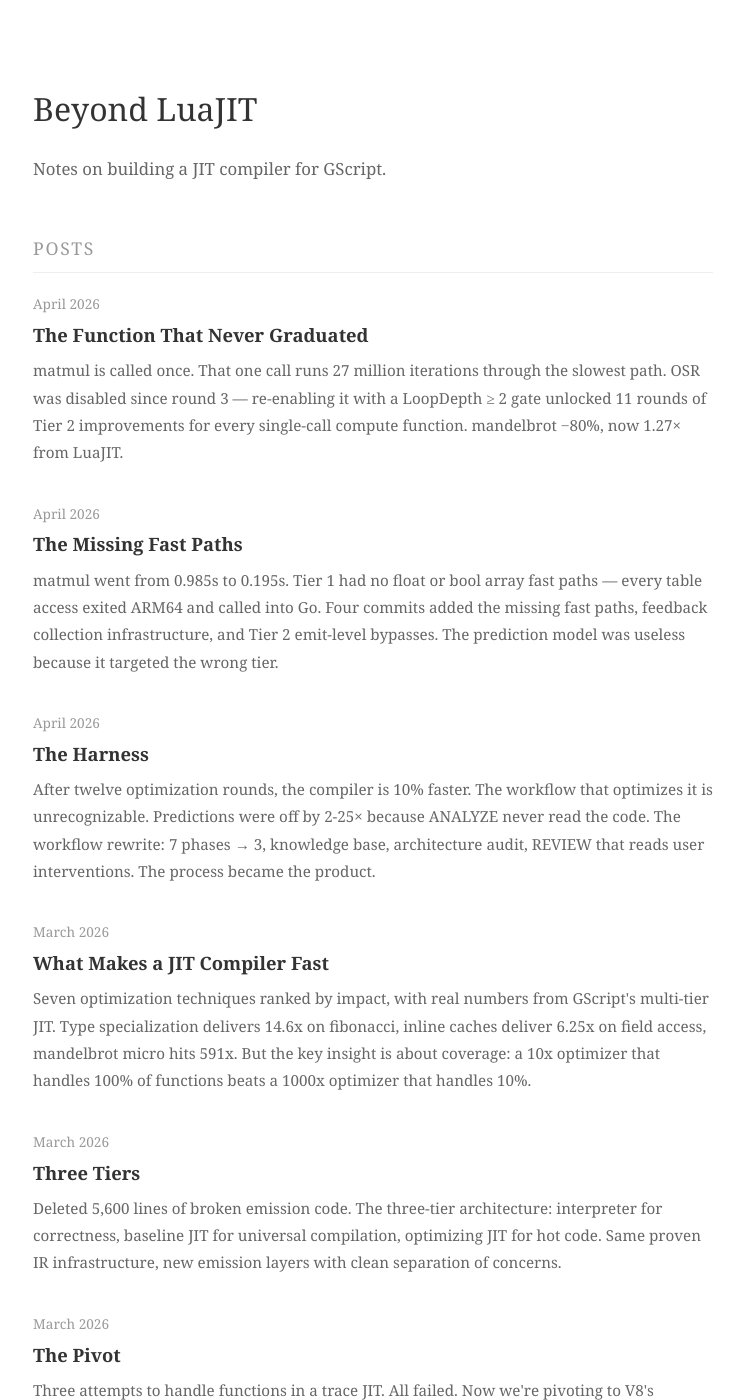
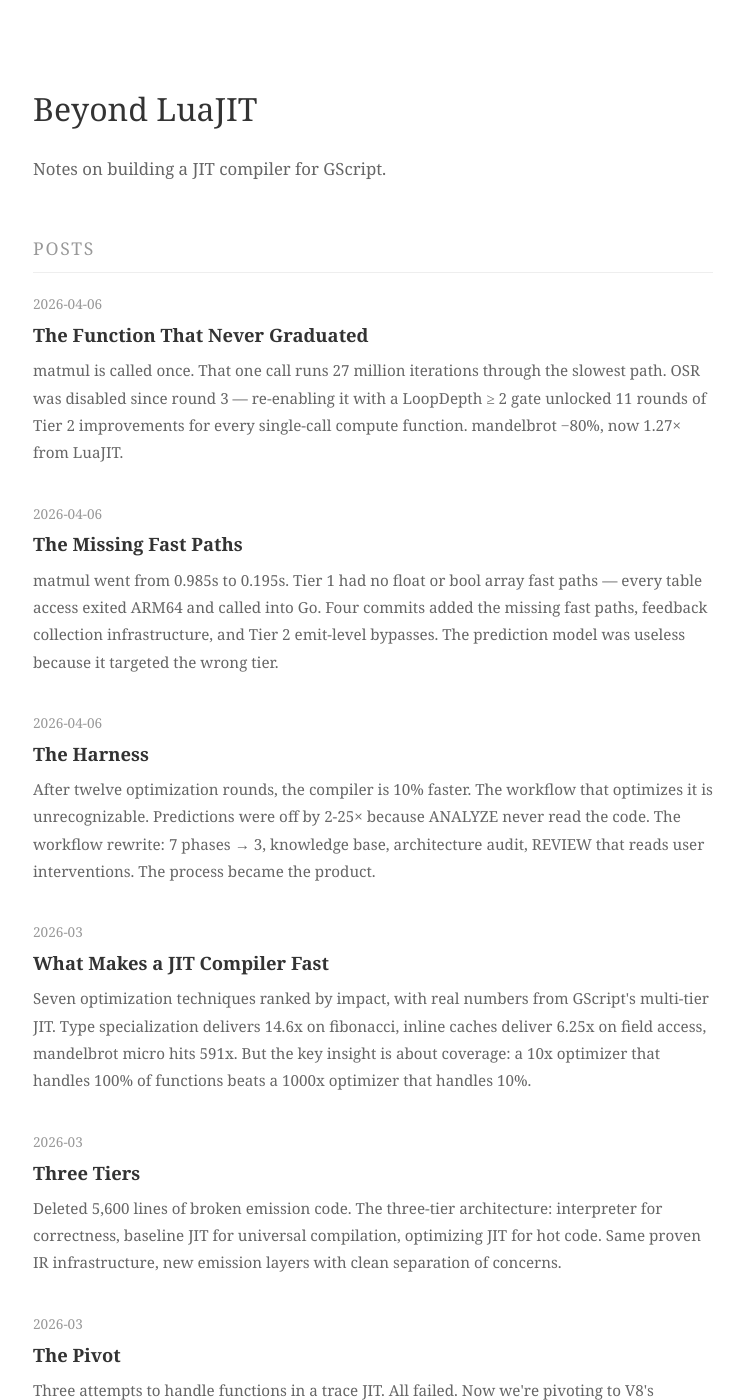
Before and after one commit to jxwr/gscript, a Jekyll site: the page docs/index.html, which Jekyll copies as it is, in a window 1280 px wide and 1400 px high. Shown: the whole window, without its empty margins (267-1011 px from the left). Built offline with Jekyll 4.4.1, drawn with Linux system fonts in a browser that asks for light colours; some of the changed text lies outside the part shown.

Commit message:
blog: use full date (YYYY-MM-DD) in index, fix existing entries

```diff
--- a/docs/index.html
+++ b/docs/index.html
@@ -92,175 +92,175 @@
 <h2>Posts</h2>
 
 <div class="post">
-  <span class="date">April 2026</span>
+  <span class="date">2026-04-06</span>
   <br>
   <a href="25-the-function-that-never-graduated">The Function That Never Graduated</a>
   <p>matmul is called once. That one call runs 27 million iterations through the slowest path. OSR was disabled since round 3 &mdash; re-enabling it with a LoopDepth &ge; 2 gate unlocked 11 rounds of Tier 2 improvements for every single-call compute function. mandelbrot &minus;80%, now 1.27&times; from LuaJIT.</p>
 </div>
 
 <div class="post">
-  <span class="date">April 2026</span>
+  <span class="date">2026-04-06</span>
   <br>
   <a href="24-the-missing-fast-paths">The Missing Fast Paths</a>
   <p>matmul went from 0.985s to 0.195s. Tier 1 had no float or bool array fast paths &mdash; every table access exited ARM64 and called into Go. Four commits added the missing fast paths, feedback collection infrastructure, and Tier 2 emit-level bypasses. The prediction model was useless because it targeted the wrong tier.</p>
 </div>
 
 <div class="post">
-  <span class="date">April 2026</span>
+  <span class="date">2026-04-06</span>
   <br>
   <a href="23-the-harness">The Harness</a>
   <p>After twelve optimization rounds, the compiler is 10% faster. The workflow that optimizes it is unrecognizable. Predictions were off by 2-25&times; because ANALYZE never read the code. The workflow rewrite: 7 phases &rarr; 3, knowledge base, architecture audit, REVIEW that reads user interventions. The process became the product.</p>
 </div>
 
 <div class="post">
-  <span class="date">March 2026</span>
+  <span class="date">2026-03</span>
   <br>
   <a href="22-jit-optimization-techniques">What Makes a JIT Compiler Fast</a>
   <p>Seven optimization techniques ranked by impact, with real numbers from GScript's multi-tier JIT. Type specialization delivers 14.6x on fibonacci, inline caches deliver 6.25x on field access, mandelbrot micro hits 591x. But the key insight is about coverage: a 10x optimizer that handles 100% of functions beats a 1000x optimizer that handles 10%.</p>
 </div>
 
 <div class="post">
-  <span class="date">March 2026</span>
+  <span class="date">2026-03</span>
   <br>
   <a href="21-three-tiers">Three Tiers</a>
   <p>Deleted 5,600 lines of broken emission code. The three-tier architecture: interpreter for correctness, baseline JIT for universal compilation, optimizing JIT for hot code. Same proven IR infrastructure, new emission layers with clean separation of concerns.</p>
 </div>
 
 <div class="post">
-  <span class="date">March 2026</span>
+  <span class="date">2026-03</span>
   <br>
   <a href="20-the-pivot">The Pivot</a>
   <p>Three attempts to handle functions in a trace JIT. All failed. Now we're pivoting to V8's Maglev-style Method JIT &mdash; compiling whole functions with type feedback, CFG-based SSA, and speculative optimization. The trace JIT stays for loops. The Method JIT handles everything else.</p>
 </div>
 
 <div class="post">
-  <span class="date">March 2026</span>
+  <span class="date">2026-03</span>
   <br>
   <a href="19-the-long-road-back">The Long Road Back</a>
   <p>The rewrite cost us fib, sieve, ackermann, mandelbrot. This round we tried to get them back: function inlining failed (register corruption), the build was broken, three bugs hid in NaN-boxing. We got fib to 46ms via native BL recursion, but sieve is still 5.7x slower than the old JIT. An honest look at what the rewrite gained, what it lost, and where AI agent debugging hits its limits.</p>
 </div>
 
 <div class="post">
-  <span class="date">March 2026</span>
+  <span class="date">2026-03</span>
   <br>
   <a href="18-eleven-x">Eleven X</a>
   <p>Deleted 13K lines, wrote 7K. The new trace-only JIT hits 11.3x on field access, 5.5x on mandelbrot. Four-layer test framework with 136 tests from first principles. Seven one-line bugs that took a full rewrite to find.</p>
 </div>
 
 <div class="post">
-  <span class="date">March 2026</span>
+  <span class="date">2026-03</span>
   <br>
   <a href="17-the-rewrite">The Rewrite</a>
   <p>Deleted 13,000 lines, wrote 4,500. The new trace-only JIT has value-based SSA, snapshots, and correct call-exit handling. mandelbrot 5.4x speedup, all benchmarks correct. Why doing less is more correct.</p>
 </div>
 
 <div class="post">
-  <span class="date">March 2026</span>
+  <span class="date">2026-03</span>
   <br>
   <a href="16-the-snapshot-wall">The Snapshot Wall</a>
   <p>Six rounds of guard elimination fixes, all failed. The real problem: no snapshot mechanism for precise side-exit state restoration. A deep-dive into LuaJIT's lj_snap.c, an honest look at why AI keeps failing on architectural problems, and the plan to fix it properly.</p>
 </div>
 
 <div class="post">
-  <span class="date">March 2026</span>
+  <span class="date">2026-03</span>
   <br>
   <a href="15-the-grand-refactor">The Grand Refactor</a>
   <p>20K lines of JIT compiler, too complex to hold in context. Six rounds of modularization: god objects broken up, 73 dead symbols removed, call-exit handling unified. Max file dropped from 1,479 to 645 lines, zero behavior changes, all tests pass. Plus: a free performance win from deduplication.</p>
 </div>
 
 <div class="post">
-  <span class="date">March 2026</span>
+  <span class="date">2026-03</span>
   <br>
   <a href="14-one-jit-to-rule-them-all">One JIT to Rule Them All</a>
   <p>Three JIT compilers became two. Deleted 2,800 lines, unified the flags, and made Method JIT + SSA Trace JIT coexist. Plus: why the 5 biggest benchmark gaps are all float-heavy, and the two paths forward.</p>
 </div>
 
 <div class="post">
-  <span class="date">March 2026</span>
+  <span class="date">2026-03</span>
   <br>
   <a href="13-three-bugs-one-evening">Three Bugs, One Evening</a>
   <p>A GC safe-point race, a JIT stack corruption, and a goroutine that couldn't talk back. Three bugs that blocked the Chinese Chess demo and the binary_trees benchmark, fixed in one session.</p>
 </div>
 
 <div class="post">
-  <span class="date">March 2026</span>
+  <span class="date">2026-03</span>
   <br>
   <a href="12-the-box-unbox-toll">The Box/Unbox Toll</a>
   <p>NaN-boxing regressed compute benchmarks by 16-48%. Seven optimizations across three JIT tiers and the VM eliminate the overhead: pinned tag register, UBFX pointer extraction, trace FORLOOP register pinning, branchless sign extension. FibRecursive recovers from 47.9us to 23.9us.</p>
 </div>
 
 <div class="post">
-  <span class="date">March 2026</span>
+  <span class="date">2026-03</span>
   <br>
   <a href="11-eight-bytes-that-change-everything">Eight Bytes That Change Everything</a>
   <p>Season 2 begins. NaN-boxing shrinks Value from 24 bytes to 8. IEEE 754 quiet NaN payload, pointer sub-types, gcRoots safety net, and 210+ JIT codegen changes. The foundation for closing the table-heavy gap.</p>
 </div>
 
 <div class="post">
-  <span class="date">March 2026</span>
+  <span class="date">2026-03</span>
   <br>
   <a href="10-the-last-thirty-percent">The Last Thirty Percent</a>
   <p>Slot reuse guard fix, type-specialized arrays, FMADD/FMSUB fusion. Mandelbrot drops 33%. binary_trees runs for the first time. And the Value 24B wall becomes undeniable.</p>
 </div>
 
 <div class="post">
-  <span class="date">March 2026</span>
+  <span class="date">2026-03</span>
   <br>
   <a href="09-the-cold-code-revolution">The Cold Code Revolution</a>
   <p>BOLT-style cold code splitting turns fn_calls from 70% behind LuaJIT to 5% behind. Seven optimizations, six bug fixes, one failed experiment, and the day we nearly caught LuaJIT on function calls.</p>
 </div>
 
 <div class="post">
-  <span class="date">March 2026</span>
+  <span class="date">2026-03</span>
   <br>
   <a href="08-what-the-academics-know">What the Academics Know That We Don't</a>
   <p>Five cutting-edge techniques surveyed: Copy-and-Patch, Deegen, MLGO, BOLT, and NaN-boxing. Which ones actually help close the LuaJIT gap?</p>
 </div>
 
 <div class="post">
-  <span class="date">March 2026</span>
+  <span class="date">2026-03</span>
   <br>
   <a href="07-the-day-we-beat-luajit">The Day We Beat LuaJIT</a>
   <p>fib(20): GScript 24&micro;s, LuaJIT 26&micro;s. Function inlining, register pinning, and the moment we saw the number.</p>
 </div>
 
 <div class="post">
-  <span class="date">March 2026</span>
+  <span class="date">2026-03</span>
   <br>
   <a href="06-the-four-point-two-x-wall">The 4.2&times; Wall</a>
   <p>We hit a wall at 4.2x behind LuaJIT. 50 instructions per iteration vs theoretical 15. The path forward: live-range register allocation.</p>
 </div>
 
 <div class="post">
-  <span class="date">March 2026</span>
+  <span class="date">2026-03</span>
   <br>
   <a href="05-the-blacklist-that-changed-everything">The Blacklist That Changed Everything</a>
   <p>One simple blacklist turned mandelbrot from 1.53x to 6.09x. How a million wasted recording attempts were killing performance.</p>
 </div>
 
 <div class="post">
-  <span class="date">March 2026</span>
+  <span class="date">2026-03</span>
   <br>
   <a href="04-from-monolith-to-pipeline">The Profiler Told Us We Were Wrong</a>
   <p>Our trace JIT makes most programs slower. Four research agents, one bombshell, and a new plan.</p>
 </div>
 
 <div class="post">
-  <span class="date">March 2026</span>
+  <span class="date">2026-03</span>
   <br>
   <a href="03-the-day-i-wasted-chasing-a-fake-88x">The Day I Wasted Chasing a Fake 88x</a>
   <p>The &times;88 was wrong. Eight bugs, one humbling day, and the real path to 10x.</p>
 </div>
 
 <div class="post">
-  <span class="date">March 2026</span>
+  <span class="date">2026-03</span>
   <br>
   <a href="02-introducing-ssa-ir">Introducing SSA IR</a>
   <p>Why every successful JIT uses SSA. Our IR design, type specialization, and integer unboxing.</p>
 </div>
 
 <div class="post">
-  <span class="date">March 2026</span>
+  <span class="date">2026-03</span>
   <br>
   <a href="01-from-interpreter-to-tracing-jit">From Interpreter to Tracing JIT</a>
   <p>18 optimizations, 2.4x result. What worked, what didn't, and why we need SSA.</p>
```
Also changed, not shown: opt/state.json (+8 -6 lines), .claude/prompts/verify.md.
